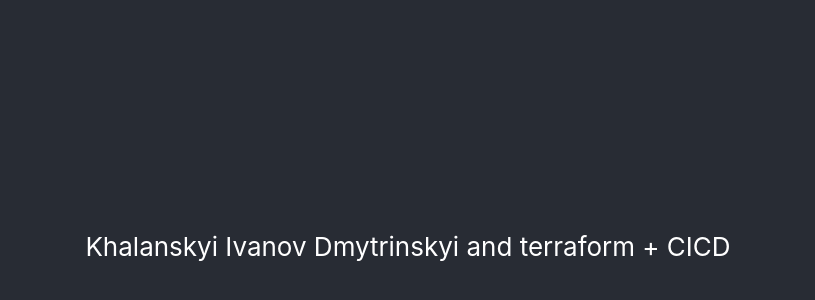
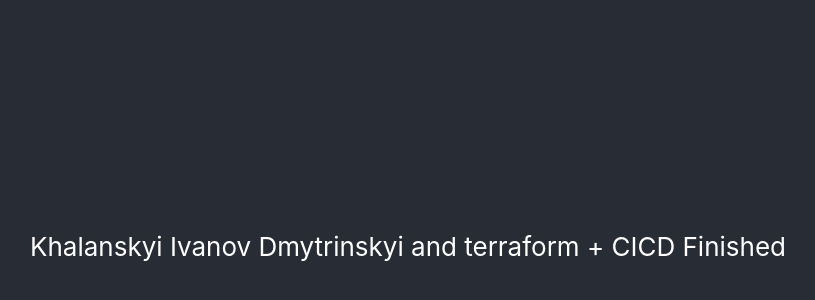
Before and after one commit to OKhalanskyi/infrastructure-lab4, a React (Create React App) app: page / in a window 1280 px wide. Shown: the part 154-454 px from the top of the page, without its empty margins (232-1047 px from the left). Built offline with nearby package versions, Linux system fonts and the light colour scheme.

Commit message:
commit 24

```diff
--- a/src/App.tsx
+++ b/src/App.tsx
@@ -10,6 +10,7 @@
         Dmytrinskyi
         and terraform
         + CICD
+          Finished
       </header>
     </div>
   );
```
Also changed, not shown: 1 other file (tests, documents, lock files or other folders).
